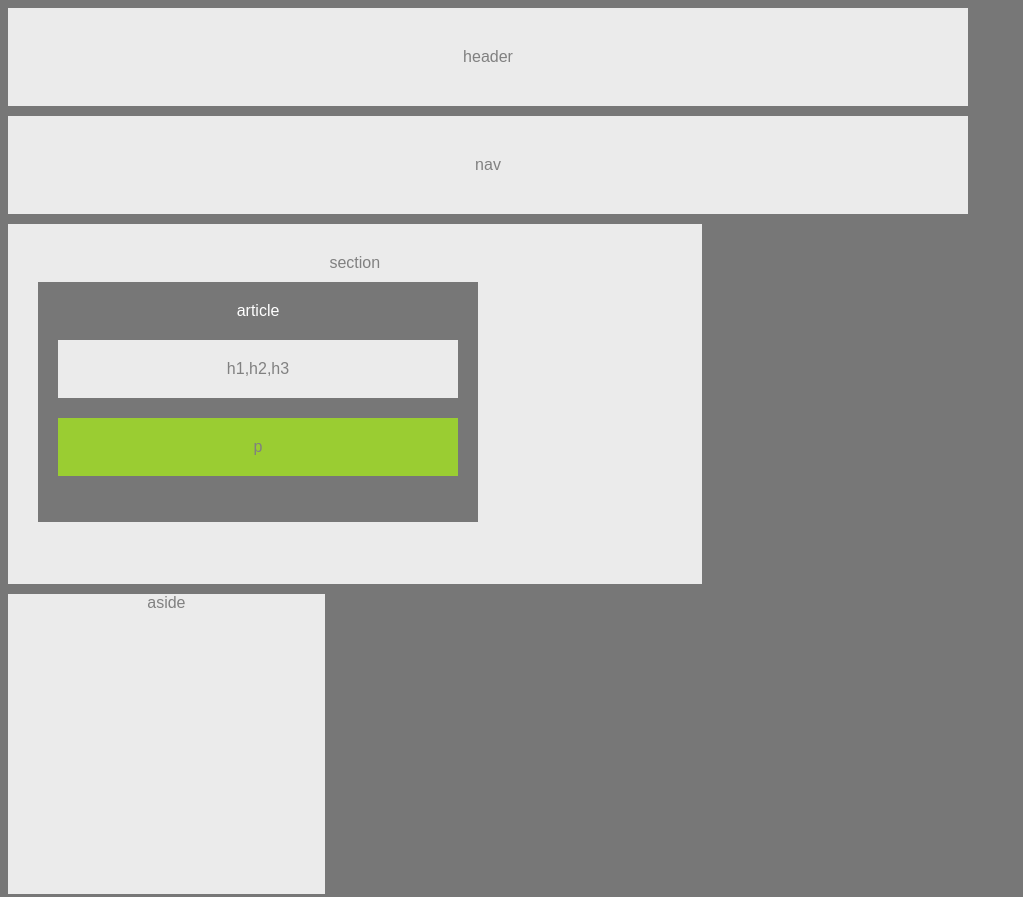
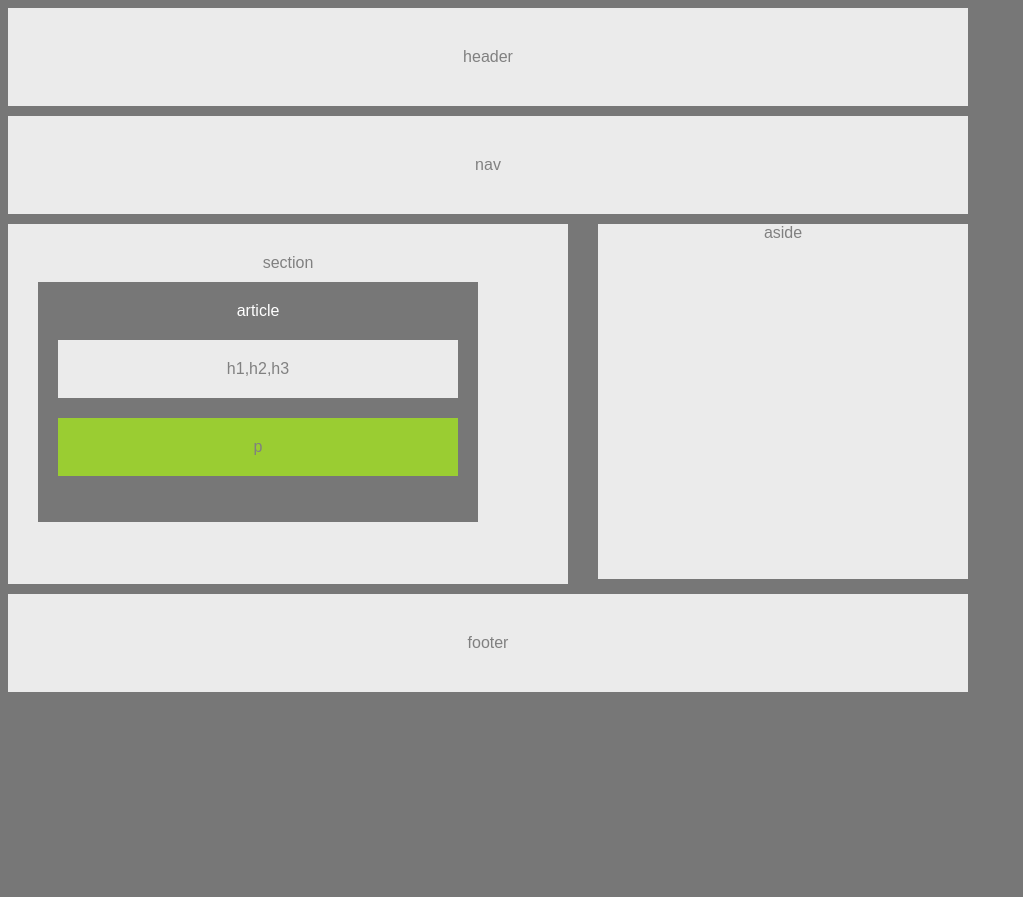
Before and after one commit to BakerShoeMaker/HW-Wireframe, a plain HTML site: page index.html in a window 1280 px wide. Shown: the top 897 px of the page, without its empty margins (0-1023 px from the left). After the commit the page ends 800 px from the top, so only its background shows below. Drawn offline with Linux system fonts and the light colour scheme.

Commit message:
Final additions.

```diff
--- a/styles.css
+++ b/styles.css
@@ -37,8 +37,9 @@
     text-align: center;
     margin-bottom: 10px;
     padding: 30px;
-    width: 66%;
+    width: 500px;
     height: 300px;
+    float:left;
 
 }
 
@@ -76,8 +77,11 @@
     background-color: #ebebeb;
     text-align: center;
     color: grey;
-    width: 33%;
+    width: 370px;
     height: 300px;
+    float:right;
+    margin-bottom: 10px;
+    padding-bottom: 55px;
 }
 
 .containerFooter{
@@ -86,5 +90,6 @@
     margin-top: 10px;
     padding: 40px;
     color: grey;
+    clear: both;
 
 }
```
